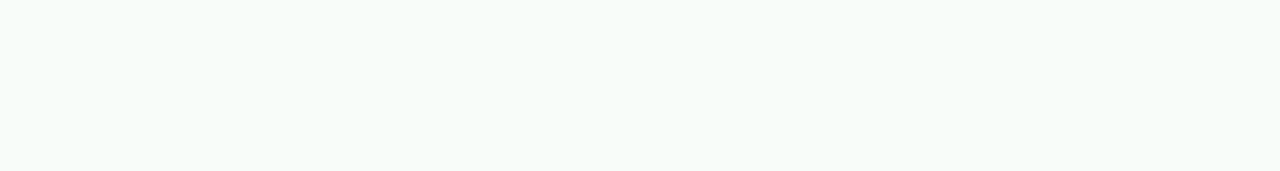
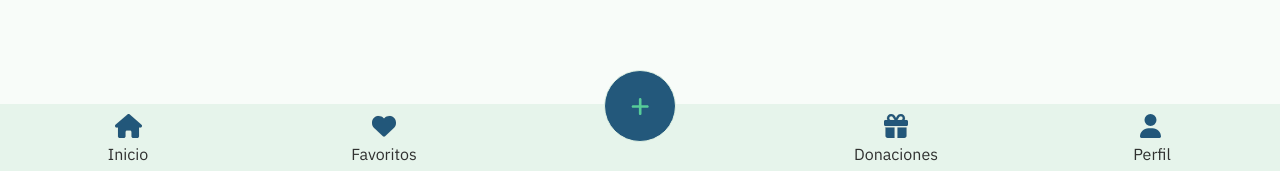
Before and after one commit to omiras/donapp, a React (Vite) app: page / in a window 1280 px wide. Shown: the part 626-797 px from the top of the page. Built offline with nearby package versions, Linux system fonts and the light colour scheme; no server answers; the database is empty.

Commit message:
Update Navbar 16:17

```diff
--- a/src/js/layout.jsx
+++ b/src/js/layout.jsx
@@ -37,6 +37,14 @@ const Layout = () => {
 
     checkIfUserIsLoggedIn();
   }, []);
+
+  useEffect(() => {
+    const showNavbar = location.pathname !== "/splash"; // Verifica si la ruta actual no es '/splash'
+    setShowNavbar(showNavbar);
+  }, [location.pathname]);
+
+  const [showNavbar, setShowNavbar] = useState(true);
+
   return (
     <div className="flow">
       <BrowserRouter>
@@ -69,8 +77,8 @@ const Layout = () => {
             //navegar solo con login
           )}
         </Routes>
-        {!splash ? "" : <Navbar />}
-
+        {showNavbar && <Navbar />}
+                {/* La Navbar se ve en todas las paginas excepto en Splash (OK), pero cuando pasas de Splash a otra pagina esta sigue oculta*/}
       </BrowserRouter>
     </div>
   );
```
